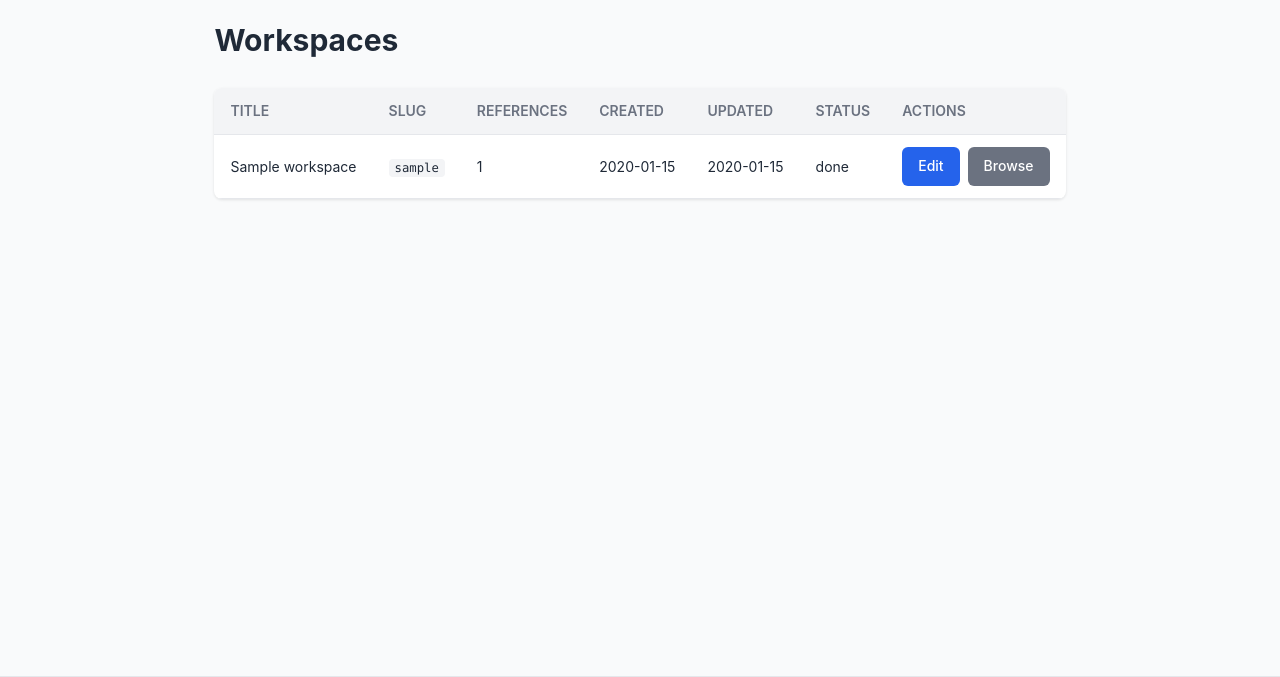
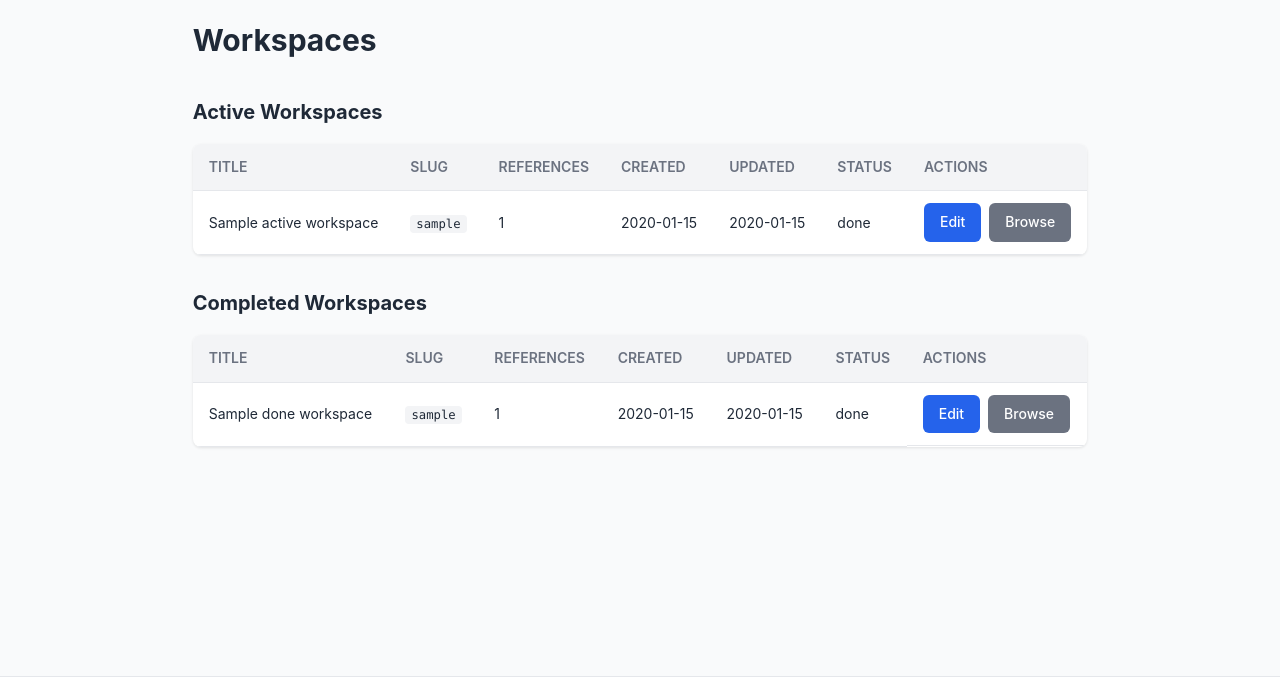
Before and after one commit to MrIbrahem/WikiHelper, a Flask app: template src/templates/index.html in a window 1280 px wide. Shown: the part 65-742 px from the top of the page. Run offline with Flask 3, Linux system fonts and the light colour scheme; the template is opened without the code that fills it: most values are stand-ins (such as "Sample title", 1, 10 or a date in 2020); some libraries are stand-ins or nearby versions.

Commit message:
Add workspace status management and UI separation
Introduces status selection for workspaces in the edit form and updates backend logic to handle status changes. The dashboard now separates active and completed workspaces for improved clarity. Updates to storage logic ensure workspace status is persisted.

```diff
--- a/src/app.py
+++ b/src/app.py
@@ -42,8 +42,14 @@ def handle_large_request(e):
 @app.route("/")
 def index():
     """Dashboard - list all workspaces."""
-    workspaces = list_workspaces(root)
-    return render_template("index.html", workspaces=workspaces)
+    all_workspaces = list_workspaces(root)
+    active_workspaces = [ws for ws in all_workspaces if ws.get("status") != "done"]
+    done_workspaces = [ws for ws in all_workspaces if ws.get("status") == "done"]
+    return render_template(
+        "index.html",
+        active_workspaces=active_workspaces,
+        done_workspaces=done_workspaces
+    )
 
 
 @app.route("/new", methods=["GET", "POST"])
@@ -112,17 +118,16 @@ def edit_workspace(slug: str):
     restored_content = ""
     if request.method == "POST":
         editable_content = request.form.get("editable_content", "")
+        status = request.form.get("status")
 
         try:
-            restored_content = update_workspace(workspace_path, editable_content)
+            restored_content = update_workspace(workspace_path, editable_content, status=status)
             flash("Workspace updated and references restored.", "success")
         except Exception as e:
             flash(f"Error updating workspace: {e}", "error")
             editable_content = read_text(editable_path)
     else:
         editable_content = read_text(editable_path)
-        # if restored_path.exists():
-        #     restored_content = read_text(restored_path)
 
     # Load meta for display
     meta_content = get_workspace_file(workspace_path, "meta.json")
--- a/src/templates/index.html
+++ b/src/templates/index.html
@@ -5,7 +5,8 @@
 {% block content %}
 <h1>Workspaces</h1>
 
-{% if workspaces %}
+<h2>Active Workspaces</h2>
+{% if active_workspaces %}
 <table class="workspace-table">
     <thead>
         <tr>
@@ -19,7 +20,7 @@
         </tr>
     </thead>
     <tbody>
-        {% for ws in workspaces %}
+        {% for ws in active_workspaces %}
         <tr>
             <td>{{ ws.title }}</td>
             <td><code>{{ ws.slug }}</code></td>
@@ -36,6 +37,39 @@
     </tbody>
 </table>
 {% else %}
-<p class="no-data">No workspaces found. <a href="{{ url_for('new_workspace') }}">Create one</a>.</p>
+<p class="no-data">No active workspaces found. <a href="{{ url_for('new_workspace') }}">Create one</a>.</p>
+{% endif %}
+
+{% if done_workspaces %}
+<h2 style="margin-top: 2rem;">Completed Workspaces</h2>
+<table class="workspace-table">
+    <thead>
+        <tr>
+            <th>Title</th>
+            <th>Slug</th>
+            <th>References</th>
+            <th>Created</th>
+            <th>Updated</th>
+            <th>Status</th>
+            <th>Actions</th>
+        </tr>
+    </thead>
+    <tbody>
+        {% for ws in done_workspaces %}
+        <tr>
+            <td>{{ ws.title }}</td>
+            <td><code>{{ ws.slug }}</code></td>
+            <td>{{ ws.refs_count }}</td>
+            <td>{{ ws.created_at[:10] if ws.created_at else 'N/A' }}</td>
+            <td>{{ ws.updated_at[:10] if ws.updated_at else 'N/A' }}</td>
+            <td>{{ ws.status }}</td>
+            <td class="actions">
+                <a href="{{ url_for('edit_workspace', slug=ws.slug) }}" class="btn btn-primary">Edit</a>
+                <a href="{{ url_for('browse_workspace', slug=ws.slug) }}" class="btn btn-secondary">Browse</a>
+            </td>
+        </tr>
+        {% endfor %}
+    </tbody>
+</table>
 {% endif %}
 {% endblock %}
--- a/src/wikiops/storage.py
+++ b/src/wikiops/storage.py
@@ -195,7 +195,7 @@ def create_workspace(root: Path, title: str, wikitext: str) -> tuple:
     return slug, workspace_path, is_new
 
 
-def update_workspace(workspace_path: Path, editable_content: str) -> str:
+def update_workspace(workspace_path: Path, editable_content: str, status: Optional[str] = None) -> str:
     """
     Update workspace's editable.wiki and generate restored.wiki.
 
@@ -223,6 +223,8 @@ def update_workspace(workspace_path: Path, editable_content: str) -> str:
     if meta_path.exists():
         meta = read_json(meta_path)
         meta["updated_at"] = datetime.now(timezone.utc).isoformat().replace("+00:00", "Z")
+        if status:
+            meta["status"] = status
         write_json(meta_path, meta)
 
     return restored_content
```
Also changed, not shown: src/templates/edit.html (+15 -4 lines).
